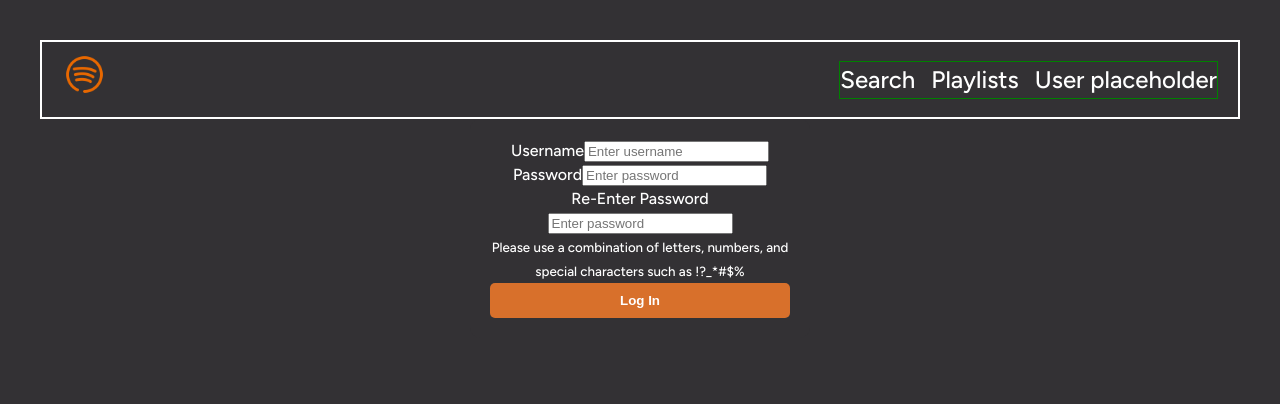
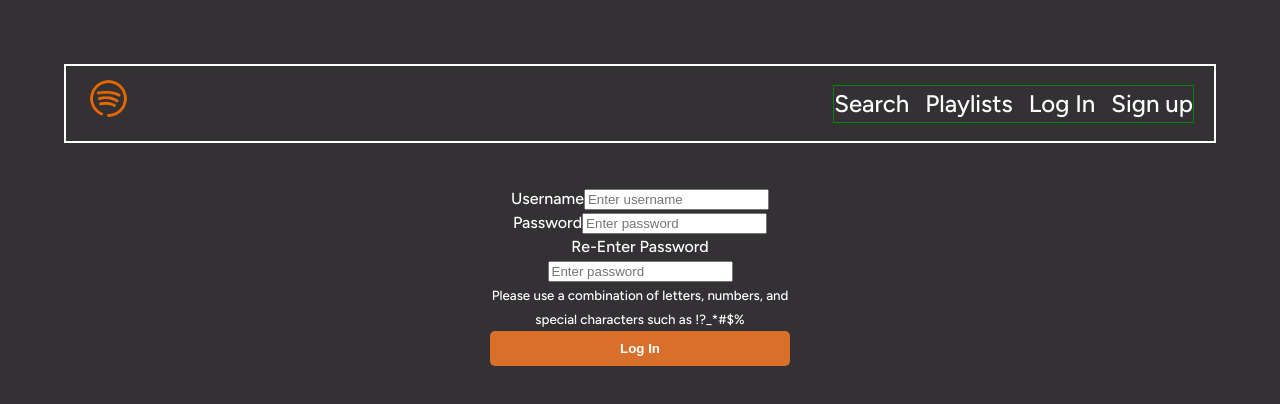
Before and after one commit to sam-shock924/spotify-fullstack, a React (Vite) app in the folder client/: page /signup in a window 1280 px wide. Shown: the top 404 px of the page. Built offline with nearby package versions, Linux system fonts and the light colour scheme; a web font is replaced by a local one.

Commit message:
added temp login/signup pages

```diff
--- a/client/src/App.jsx
+++ b/client/src/App.jsx
@@ -1,14 +1,17 @@
-import './App.css';
-import Navbar from './components/NavbarContainer';
-import Signup from './components/Signup';
+//module imports
 import {
 	createBrowserRouter,
 	Route,
 	createRoutesFromElements,
 	RouterProvider,
 } from 'react-router-dom';
+//page imports
+import './App.css';
+import Navbar from './components/NavbarContainer';
+import Signup from './components/Signup';
 import Home from './components/Home';
 import Search from './components/Search';
+import Login from './components/Login';
 import PlaylistPage from './components/PlaylistPage';
 
 const router = createBrowserRouter(
@@ -18,6 +21,7 @@ const router = createBrowserRouter(
 			<Route path='search' element={<Search />} />
 			<Route path='playlists' element={<PlaylistPage />} />
 			<Route path='signup' element={<Signup />} />
+			<Route path='login' element={<Login />} />
 		</Route>
 	)
 );
--- a/client/src/component_css/NavbarContainer.css
+++ b/client/src/component_css/NavbarContainer.css
@@ -1,10 +1,10 @@
 .navbar-container {
     display: flex;
     font-size: 1.5rem;
-    margin: 0 auto;
+    margin: 1em 1em;
     padding: 10px 20px;
     border: 2px solid white;
-    max-width: 1200px;
+    max-width: auto;
     align-items: center;
 }
 
--- /dev/null
+++ b/client/src/components/Login.jsx
@@ -0,0 +1,3 @@
+export default function Login() {
+	return <div>Login</div>;
+}
--- a/client/src/components/NavbarContainer.jsx
+++ b/client/src/components/NavbarContainer.jsx
@@ -17,8 +17,11 @@ const NavbarContainer = () => {
 					<NavLink className='navbar-links' to='playlists'>
 						Playlists
 					</NavLink>
-					<NavLink className='navbar-links' to='user-data'>
-						User placeholder
+					<NavLink className='navbar-links' to='login'>
+						Log In
+					</NavLink>
+					<NavLink className='navbar-links' to='signup'>
+						Sign up
 					</NavLink>
 				</div>
 			</div>
```
